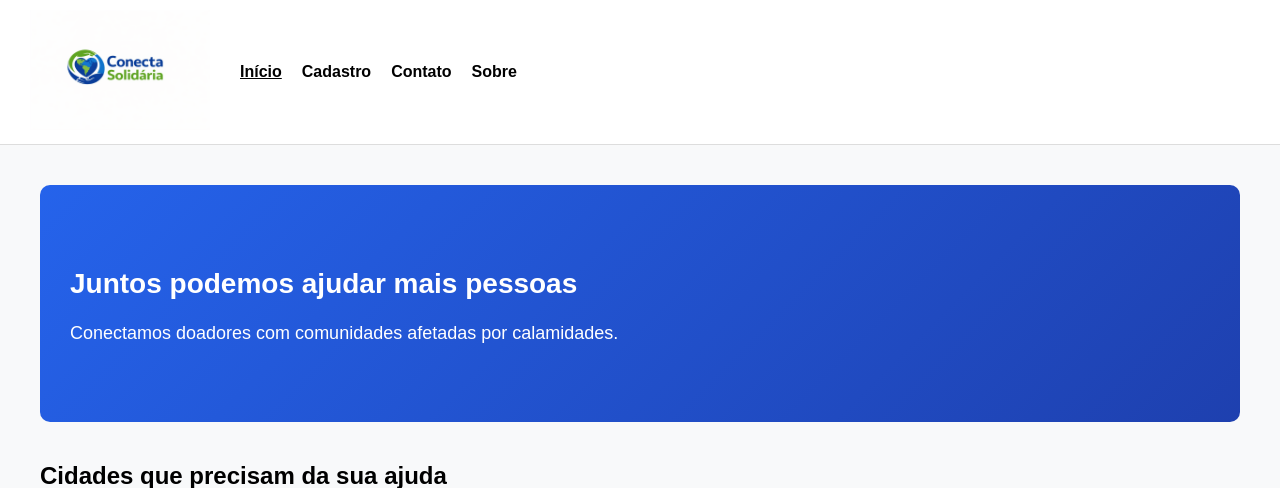
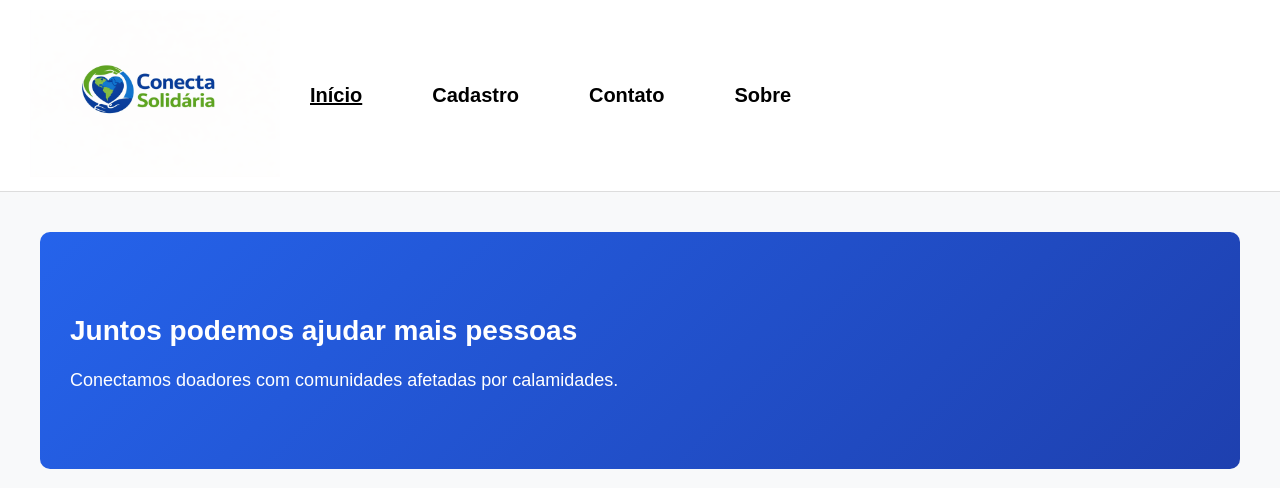
Before and after one commit to felipe-rodrigues-mendes/Sitema-de-Calamidades-Publicas-ConectaSolid-ria-, a PHP site: page /index.php in a window 1280 px wide. Shown: the top 488 px of the page. Run offline with PHP 8.4, Linux system fonts and the light colour scheme.

Commit message:
Update style.css

```diff
--- a/CSS/style.css
+++ b/CSS/style.css
@@ -21,14 +21,14 @@ header{
 
     position: sticky;
     top: 0;
-    z-index: 1000;
+    z-index: 500;
 
     border-bottom: 1px solid #ddd; /* 🔥 linha elegante */
 }
 
 /* LOGO */
 .logo {
-    width: 180px; /* 🔥 menor */
+    width: 250px; /* 🔥 menor */
     height: auto;
     transition: 0.3s;
 }
@@ -40,20 +40,20 @@ header{
 .logo-container {
     display: flex;
     align-items: center;
-    gap: 15px;
+    gap: 30px;
 }
 
 /* MENU */
 nav{
     display: flex;
-    gap: 20px;
+    gap: 70px;
 }
 
 nav a{
     color: black;
     text-decoration: none;
     font-weight: bold;
-    font-size: 16px;
+    font-size: 20px;
 }
 
 nav a:hover{
```
